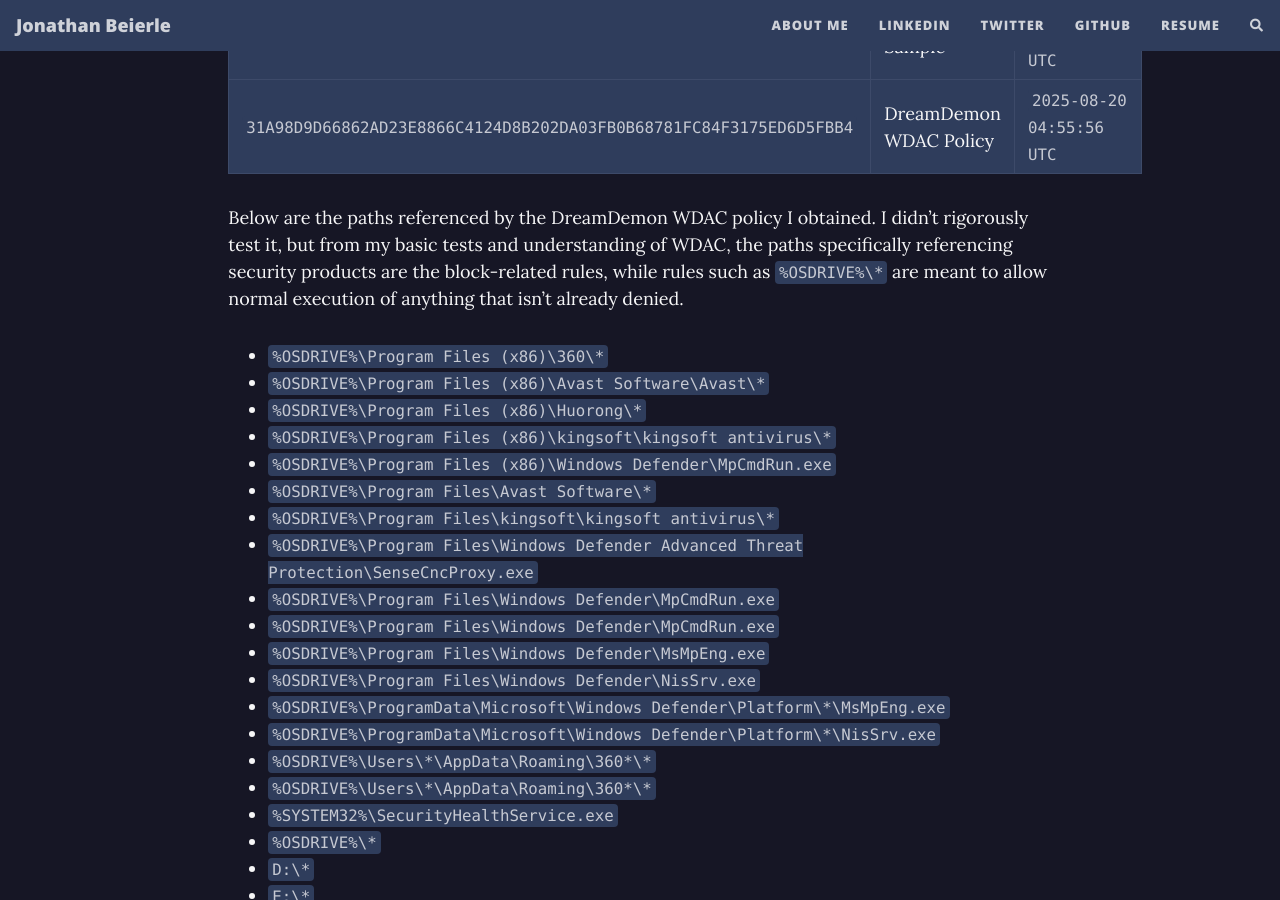
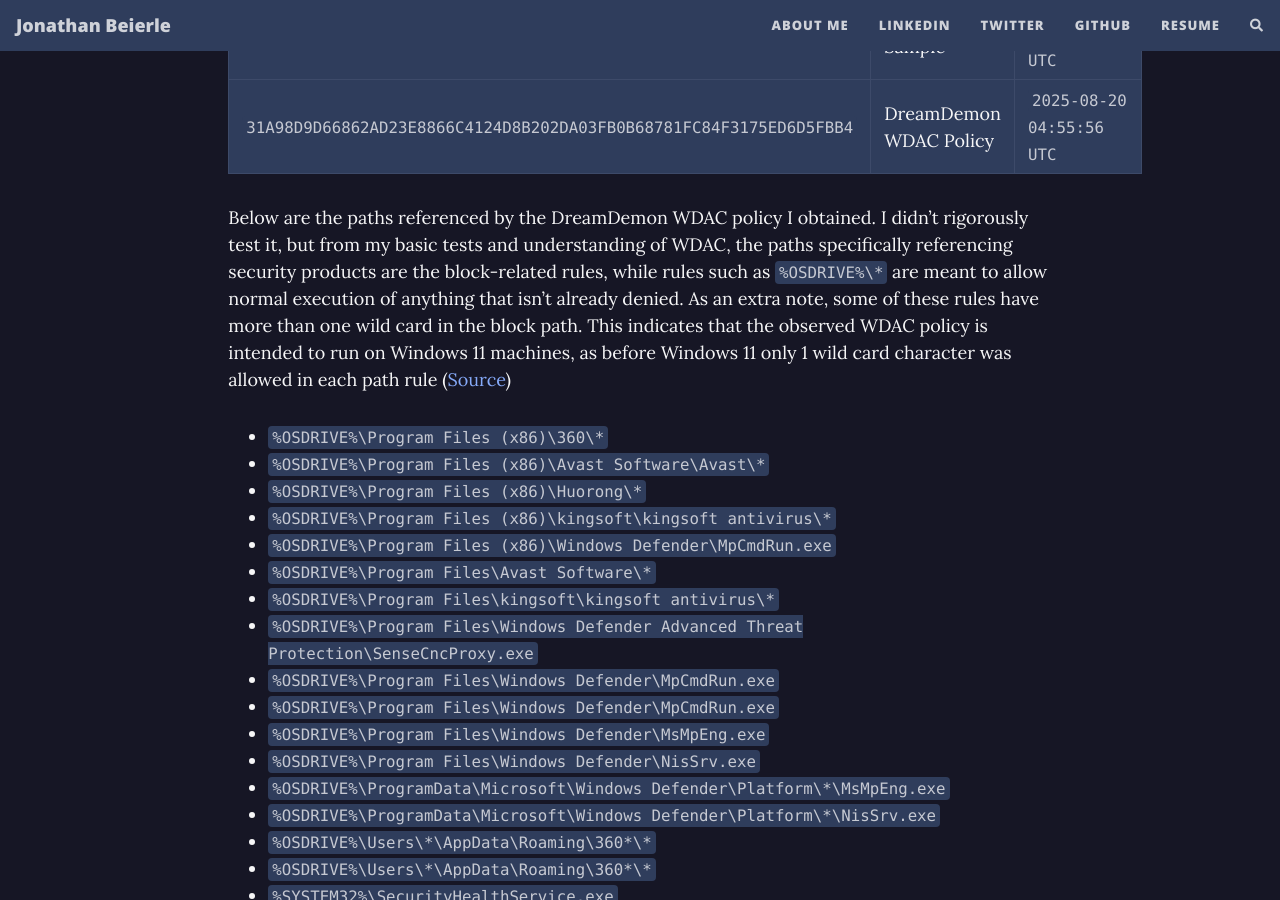
Before and after one commit to HullaBrian/Personal-Website, a Jekyll site: the page built from _posts/2025-08-28-A-Nightmare-on-EDR-Street-WDACs-Revenge.md, in a window 1280 px wide and 900 px high, scrolled down 7920 px. Built offline with Jekyll 4.4.1, drawn with Linux system fonts in a browser that asks for light colours; nearby versions of some CDN libraries; comment, search, counter and statistics services are not loaded.

Commit message:
Content update

```diff
--- a/_posts/2025-08-28-A-Nightmare-on-EDR-Street-WDACs-Revenge.md
+++ b/_posts/2025-08-28-A-Nightmare-on-EDR-Street-WDACs-Revenge.md
@@ -135,7 +135,8 @@
 | `2a00212b6f0217a2795aa909be49f91751b3cde1725b54c95450c778072f2308` | DreamDemon Sample      | `2025-07-06 22:22:49 UTC` |
 | `31A98D9D66862AD23E8866C4124D8B202DA03FB0B68781FC84F3175ED6D5FBB4` | DreamDemon WDAC Policy | `2025-08-20 04:55:56 UTC` |
 
-Below are the paths referenced by the DreamDemon WDAC policy I obtained. I didn't rigorously test it, but from my basic tests and understanding of WDAC, the paths specifically referencing security products are the block-related rules, while rules such as `%OSDRIVE%\*` are meant to allow normal execution of anything that isn't already denied.
+Below are the paths referenced by the DreamDemon WDAC policy I obtained. I didn't rigorously test it, but from my basic tests and understanding of WDAC, the paths specifically referencing security products are the block-related rules, while rules such as `%OSDRIVE%\*` are meant to allow normal execution of anything that isn't already denied. As an extra note, some of these rules have more than one wild card in the block path. This indicates that the observed WDAC policy is intended to run on Windows 11 machines, as before Windows 11 only 1 wild card character was allowed in each path rule ([Source](https://learn.microsoft.com/en-us/windows/security/application-security/application-control/app-control-for-business/design/select-types-of-rules-to-create#using-wildcards-in-app-control-filepath-rules))
+
 - `%OSDRIVE%\Program Files (x86)\360\*`
 - `%OSDRIVE%\Program Files (x86)\Avast Software\Avast\*`
 - `%OSDRIVE%\Program Files (x86)\Huorong\*`
```
